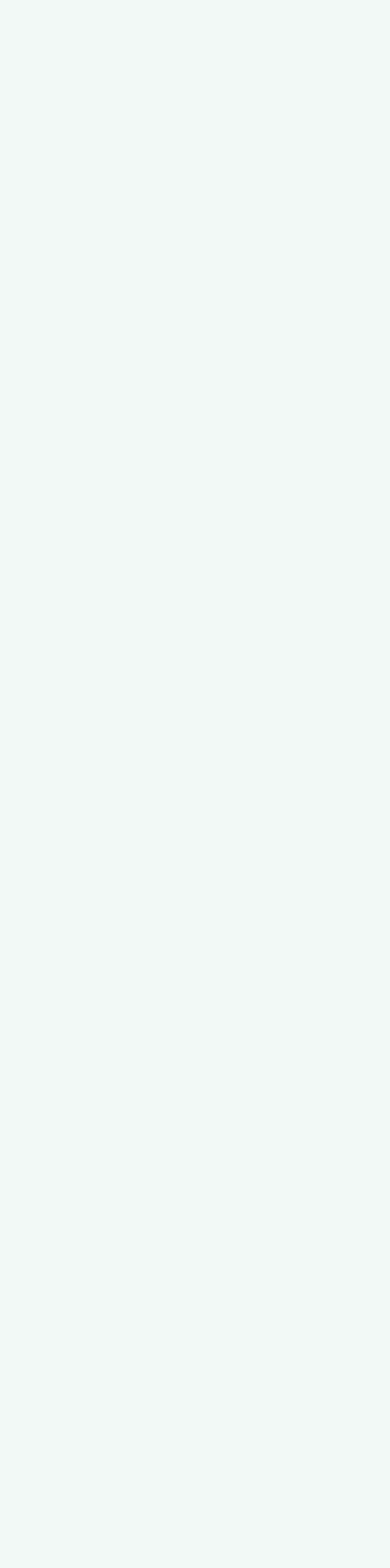
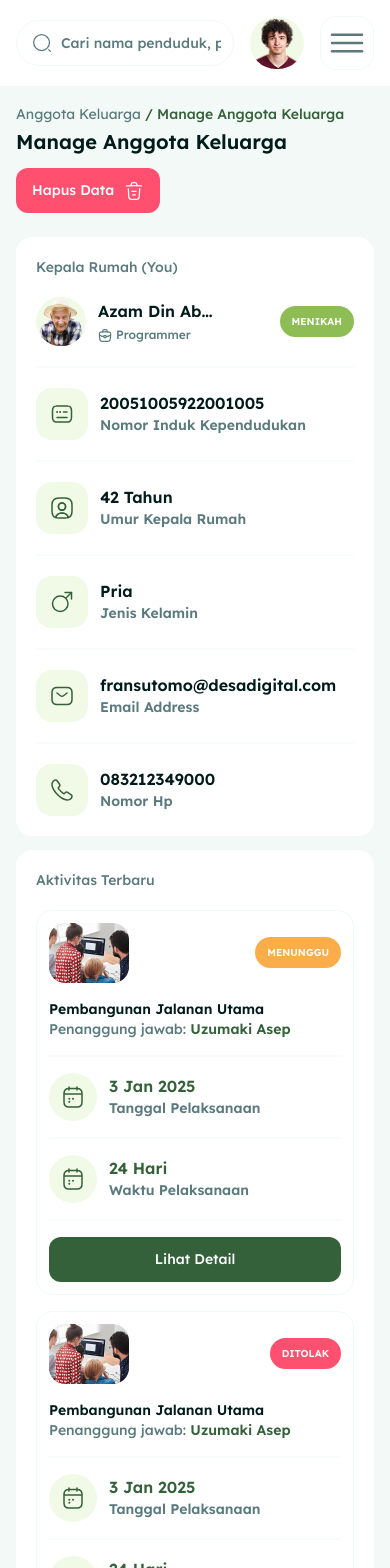
Before and after one commit to azzamdinabdillah/desakita-react-strapi, a React (Vite) app in the folder frontend/: page /head-family/family-member/manage-family-member in a window 390 px wide. Before the commit this address had no page. Shown: the top 1568 px of the page. Before the commit the page ends 844 px from the top, so only its background shows below. Built offline with nearby package versions, Linux system fonts and the light colour scheme.

Commit message:
feat: add manage-family-member page with responsive

```diff
--- a/frontend/src/components/PeopleCard.tsx
+++ b/frontend/src/components/PeopleCard.tsx
@@ -18,7 +18,7 @@ export default function PeopleCard({
       </div>
 
       <div className="flex flex-col gap-1 lg:gap-[6px] flex-grow">
-        <h3 className="text-base lg:text-[18px] font-semibold text-black">
+        <h3 className="text-base lg:text-[18px] font-semibold text-black whitespace-nowrap text-ellipsis overflow-hidden max-w-[120px] sm:max-w-full">
           {name}
         </h3>
         <div className="flex items-center gap-1">
--- a/frontend/src/main.tsx
+++ b/frontend/src/main.tsx
@@ -26,6 +26,7 @@ import SearchResult from "./pages/head-village/SearchResult.tsx";
 
 import DashboardFamily from "./pages/head-family/dashboard/Dashboard.tsx";
 import FamilyMember from "./pages/head-family/family-member/FamilyMember.tsx";
+import ManageFamilyMember from "./pages/head-family/family-member/resources/ManageFamilyMember.tsx";
 
 createRoot(document.getElementById("root")!).render(
   <StrictMode>
@@ -111,6 +112,10 @@ createRoot(document.getElementById("root")!).render(
 
           <Route path="family-member">
             <Route index element={<FamilyMember />} />
+            <Route
+              path="manage-family-member"
+              element={<ManageFamilyMember />}
+            />
           </Route>
         </Route>
       </Routes>
--- a/frontend/src/pages/head-family/family-member/FamilyMember.tsx
+++ b/frontend/src/pages/head-family/family-member/FamilyMember.tsx
@@ -56,7 +56,7 @@ export default function FamilyMember() {
             </div>
 
             <Link
-              to={"/head-house/manage-head-house"}
+              to={"/head-family/family-member/manage-family-member"}
               className="w-full md:w-max"
             >
               <Button variant="black" customClass="w-full">
@@ -103,7 +103,7 @@ export default function FamilyMember() {
             </div>
 
             <Link
-              to={"/head-house/manage-head-house"}
+              to={"/head-family/family-member/manage-family-member"}
               className="w-full md:w-max"
             >
               <Button variant="black" customClass="w-full">
@@ -154,7 +154,7 @@ export default function FamilyMember() {
               </div>
 
               <Link
-                to={"/head-house/manage-head-house"}
+                to={"/head-family/family-member/manage-family-member"}
                 className="w-full md:w-max"
               >
                 <Button variant="black" customClass="w-full">
--- /dev/null
+++ b/frontend/src/pages/head-family/family-member/resources/ManageFamilyMember.tsx
@@ -0,0 +1,203 @@
+import TitlePage from "../../../../components/TitlePage";
+import Button from "../../../../components/Button";
+import WrapperElement from "../../../../layouts/WrapperElement";
+import DashboardStatus from "../../../../components/DashboardStatus";
+import DetailsList from "../../../../components/DetailsList";
+import Title from "../../../../components/Title";
+import PeopleCard from "../../../../components/PeopleCard";
+import { Tab, TabList, TabPanel, Tabs } from "react-tabs";
+import { useState } from "react";
+import Modal from "../../../../components/Modal";
+import RecentActivity from "../../../../components/RecentActivity";
+
+const headDetail = [
+  {
+    title: "20051005922001005",
+    value: "Nomor Induk Kependudukan",
+    icon: "/icons/detail-list-nik.svg",
+  },
+  {
+    title: "42 Tahun",
+    value: "Umur Kepala Rumah",
+    icon: "/icons/detail-list-umur.svg",
+  },
+  {
+    title: "Pria",
+    value: "Jenis Kelamin",
+    icon: "/icons/detail-list-gender.svg",
+  },
+  {
+    title: "fransutomo@desadigital.com",
+    value: "Email Address",
+    icon: "/icons/detail-list-email.svg",
+  },
+  {
+    title: "083212349000",
+    value: "Nomor Hp",
+    icon: "/icons/detail-list-nomorhp.svg",
+  },
+];
+
+export default function ManageFamilyMember() {
+  const [isOpenModal, setIsOpenModal] = useState(false);
+
+  return (
+    <div className="flex flex-col gap-6">
+      <Modal
+        confirmButtonElement={
+          <Button variant="pink" customClass="flex-grow">
+            <img src="/icons/trash.svg" alt="" />
+            Iya Hapus
+          </Button>
+        }
+        message="Tindakan ini permanen dan tidak bisa dibatalkan!"
+        header="Hapus Anggota Keluarga?"
+        isOpen={isOpenModal}
+        setIsOpen={setIsOpenModal}
+      />
+      <TitlePage
+        title="Manage Anggota Keluarga"
+        subTitle={
+          <div className="flex items-center gap-1 flex-wrap">
+            Anggota Keluarga
+            <span className="text-dark-green font-medium">
+              / Manage Anggota Keluarga
+            </span>
+          </div>
+        }
+        leftElement={
+          <Button onClick={() => setIsOpenModal(true)} variant="pink">
+            Hapus Data
+            <img className="w-5 lg:w-6" src="/icons/trash.svg" alt="" />
+          </Button>
+        }
+      />
+
+      <div className="flex flex-col md:flex-row items-start gap-3.5">
+        <div className="flex flex-col gap-3.5 w-full md:flex-grow">
+          <WrapperElement>
+            <Title subTitle="Kepala Rumah (You)" />
+
+            <PeopleCard
+              image="/images/user-2.png"
+              name="Azam Din Abdillah"
+              job="Programmer"
+              right={<DashboardStatus title="Menikah" type="softGreen" />}
+            />
+
+            <hr />
+
+            {headDetail.map((data, index) => (
+              <>
+                <DetailsList
+                  key={index}
+                  icon={data.icon}
+                  title={data.title}
+                  value={data.value}
+                />
+
+                {index !== headDetail.length - 1 && <hr />}
+              </>
+            ))}
+          </WrapperElement>
+        </div>
+
+        <div className="flex flex-col gap-3.5 lg:max-w-[438px] w-full">
+          <WrapperElement>
+            <Title subTitle="Aktivitas Terbaru" />
+
+            <div className="flex flex-col gap-4 lg:gap-6">
+              <div className="gap-4 flex-col flex rounded-2xl border border-bg-color p-3 lg:p-4">
+                <div className="top flex justify-between items-center">
+                  <img
+                    src="/images/image.png"
+                    alt="image applicant"
+                    className="w-[80px] h-[60px] object-cover rounded-2xl"
+                  />
+                  <DashboardStatus title="Menunggu" type="Menunggu" />
+                </div>
+                <div>
+                  <h2 className="text-16 font-semibold text-black">
+                    Pembangunan Jalanan Utama
+                  </h2>
+                  <p className="text-16 font-medium text-secondary-text-color">
+                    Penanggung jawab:{" "}
+                    <span className="font-semibold text-dark-green">
+                      Uzumaki Asep
+                    </span>
+                  </p>
+                </div>
+
+                <hr />
+
+                <DetailsList
+                  titleColor="text-dark-green"
+                  icon="/icons/calendar-2-bg.svg"
+                  title="3 Jan 2025"
+                  value="Tanggal Pelaksanaan"
+                />
+
+                <hr />
+
+                <DetailsList
+                  titleColor="text-dark-green"
+                  icon="/icons/calendar-2-bg.svg"
+                  title="24 Hari"
+                  value="Waktu Pelaksanaan"
+                />
+
+                <hr />
+
+                <Button variant="green">Lihat Detail</Button>
+              </div>
+
+              <div className="gap-4 flex-col flex rounded-2xl border border-bg-color p-3 lg:p-4">
+                <div className="top flex justify-between items-center">
+                  <img
+                    src="/images/image.png"
+                    alt="image applicant"
+                    className="w-[80px] h-[60px] object-cover rounded-2xl"
+                  />
+                  <DashboardStatus title="Ditolak" type="Ditolak" />
+                </div>
+                <div>
+                  <h2 className="text-16 font-semibold text-black">
+                    Pembangunan Jalanan Utama
+                  </h2>
+                  <p className="text-16 font-medium text-secondary-text-color">
+                    Penanggung jawab:{" "}
+                    <span className="font-semibold text-dark-green">
+                      Uzumaki Asep
+                    </span>
+                  </p>
+                </div>
+
+                <hr />
+
+                <DetailsList
+                  titleColor="text-dark-green"
+                  icon="/icons/calendar-2-bg.svg"
+                  title="3 Jan 2025"
+                  value="Tanggal Pelaksanaan"
+                />
+
+                <hr />
+
+                <DetailsList
+                  titleColor="text-dark-green"
+                  icon="/icons/calendar-2-bg.svg"
+                  title="24 Hari"
+                  value="Waktu Pelaksanaan"
+                />
+
+                <hr />
+
+                <Button variant="green">Lihat Detail</Button>
+              </div>
+            </div>
+          </WrapperElement>
+        </div>
+      </div>
+    </div>
+  );
+}
```
